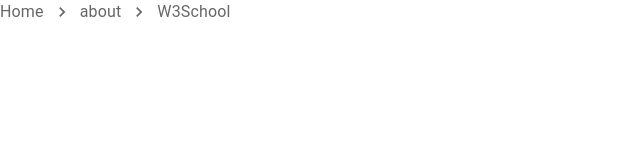
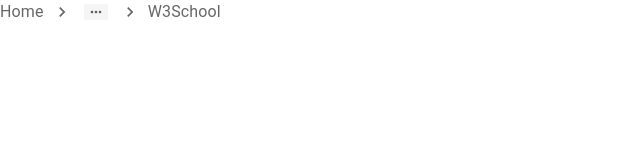
Before and after one commit to Ujala-355/Advance_react, a React (Create React App) app: page / in a window 1280 px wide. Shown: the top 160 px of the page, without its empty margins (0-640 px from the left). Built offline with nearby package versions, Linux system fonts and the light colour scheme.

Commit message:
Breadcrumbs using maxItems

```diff
--- a/src/breadcrumbs.js
+++ b/src/breadcrumbs.js
@@ -8,7 +8,7 @@ const BasicBreadcrumbs=()=>{
     return(
         <>
             <div role="presentation" onClick={handleClick}>
-                <Breadcrumbs aria-label="breadcrumb"  separator={<NavigateNextIcon fontSize="small"/>}>
+                <Breadcrumbs aria-label="breadcrumb" maxItems={1}  separator={<NavigateNextIcon fontSize="small"/>}>
                     <Link underline='hover' color="inherit" href="/">
                         Home
                     </Link>
```
